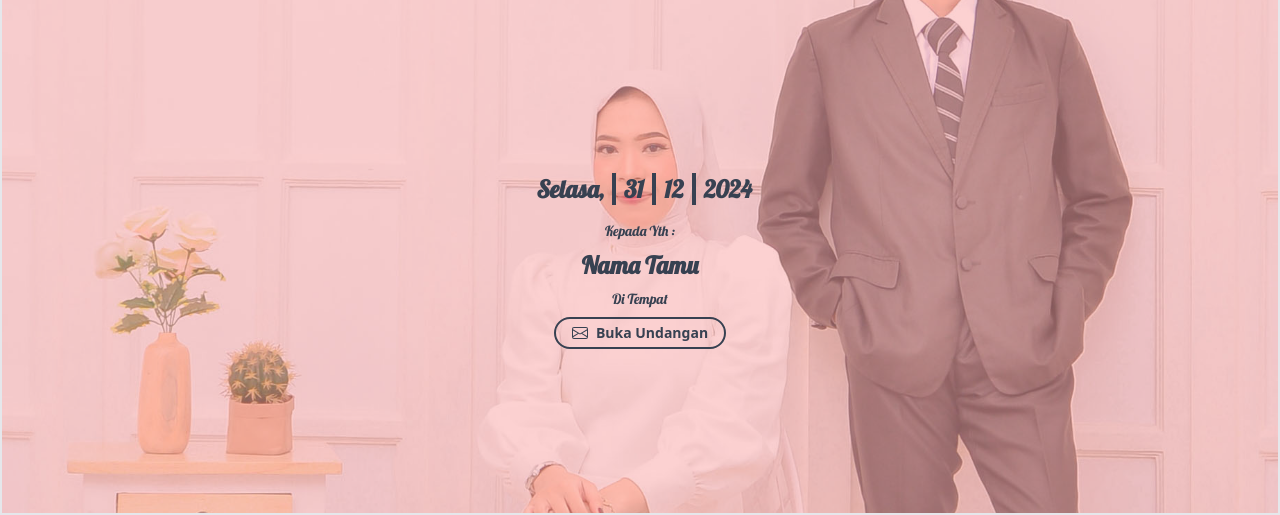
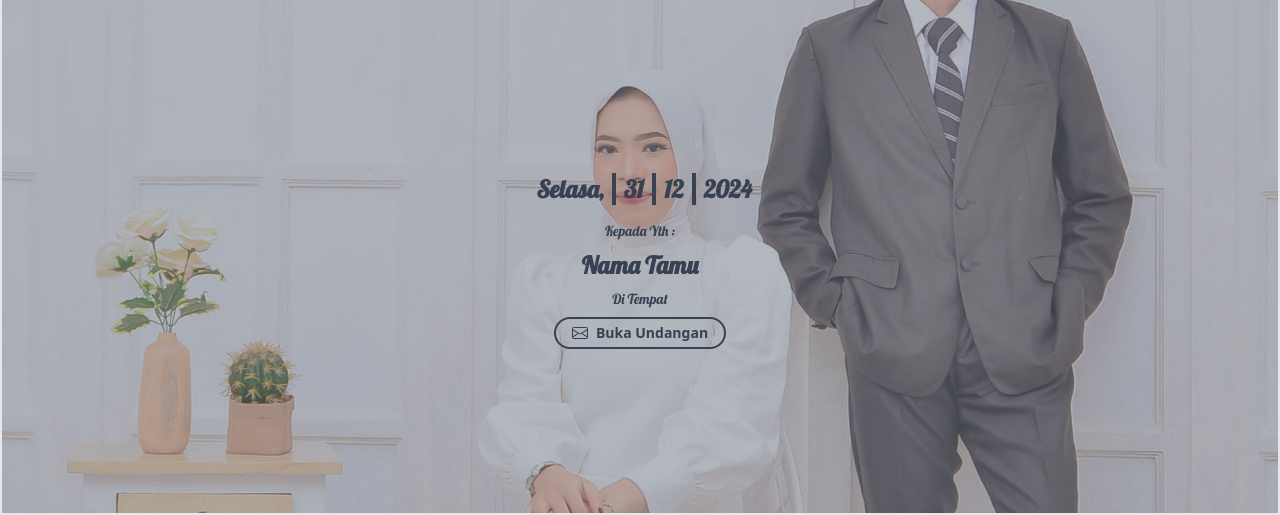
Before and after one commit to ekopurnama25/mywedding, a plain HTML site: page index.html in a window 1280 px wide. Shown: the part 285-800 px from the top of the page. Drawn offline with nearby package versions, Linux system fonts and the light colour scheme; a web font is replaced by a local one.

Commit message:
firsh commit

```diff
--- a/index.html
+++ b/index.html
@@ -43,7 +43,7 @@
     <link href="./mystyle.css" rel="stylesheet" />
   </head>
 
-  <body class="bg-rose-500 h-screen">
+  <body class="bg-cyan-200 h-screen">
     <div
       id="loading"
       class="fixed inset-0 flex items-center justify-center bg-white bg-opacity-75 z-50 hidden">
@@ -59,7 +59,7 @@
 
           <!-- Text Container with Semi-Transparent Background -->
           <div
-            class="absolute inset-0 flex flex-col items-center justify-center bg-red-300 bg-opacity-50 text-white text-center p-4">
+            class="absolute inset-0 flex flex-col items-center justify-center bg-gray-500 bg-opacity-50 text-white text-center p-4">
             <div
               class="mb-44 flex flex-col items-center justify-center text-center">
               <img
```
